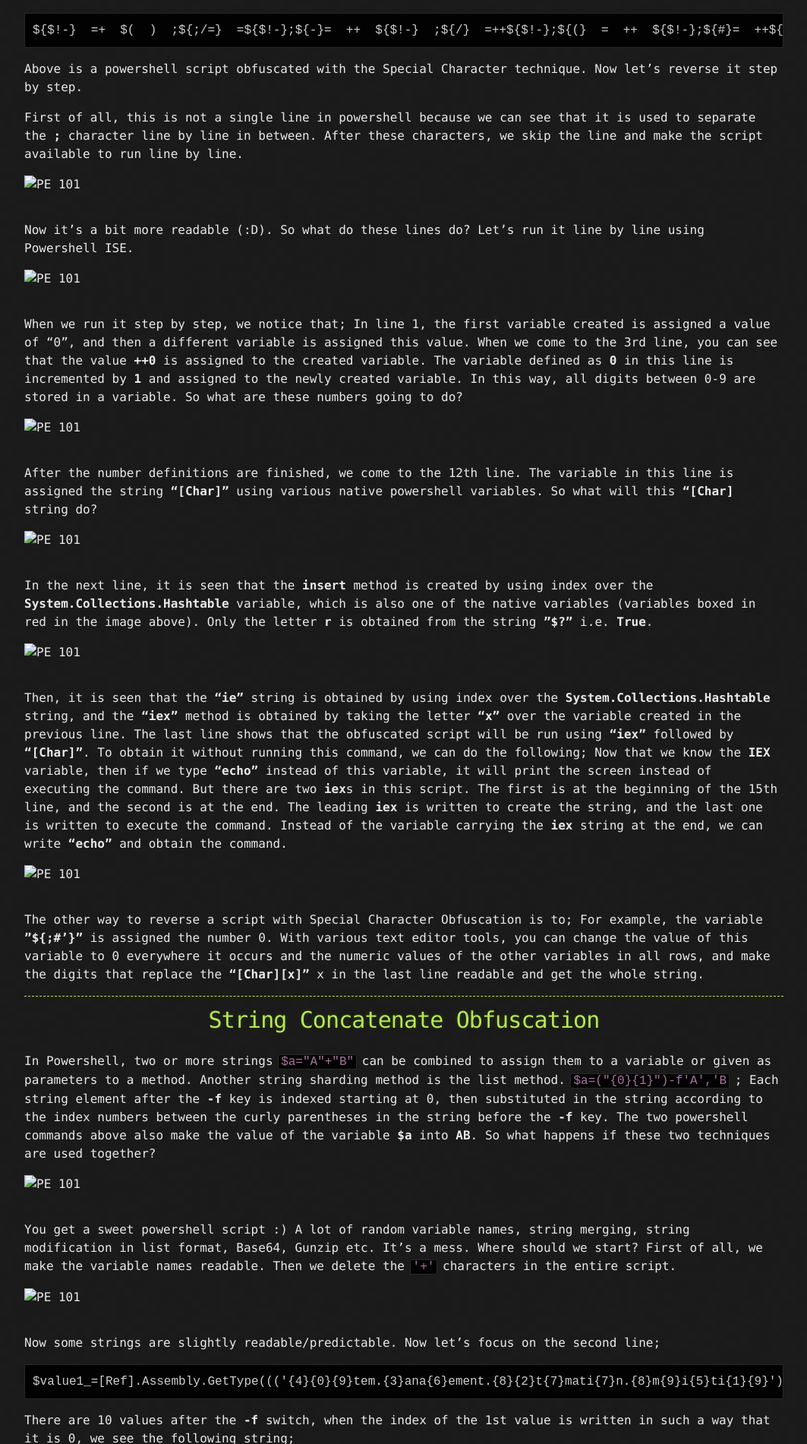
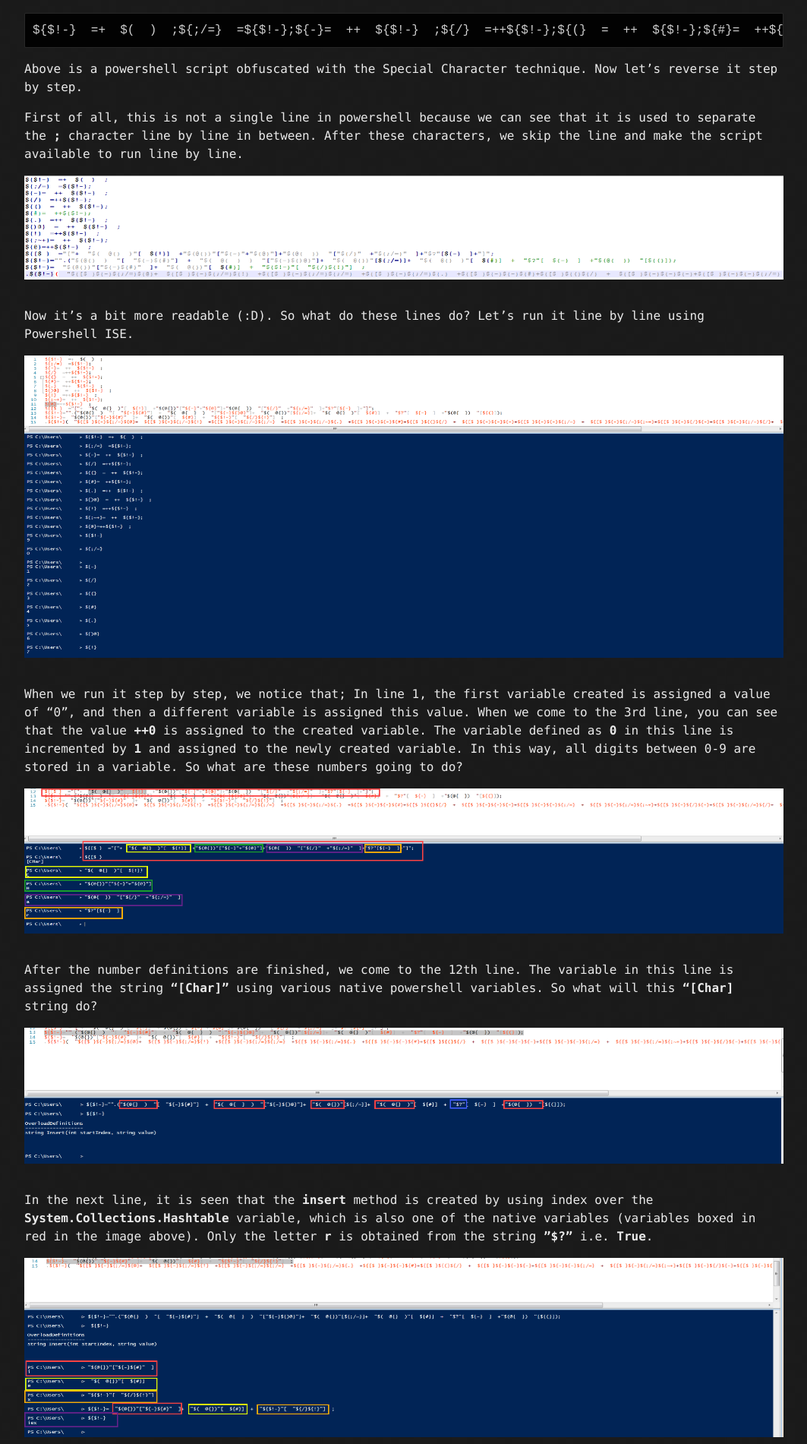
Before and after one commit to fatihbeyexe/onlyf8.github.io, a Jekyll site: the page built from _posts/2023-08-27-powershell-obfuscationEN.md, in a window 1280 px wide. Shown: the part 2291-4192 px from the top of the page at 76% size, without its empty margins (108-1171 px from the left). Built offline with Jekyll 4.4.1, drawn with Linux system fonts in a browser that asks for light colours.

Commit message:
Adding Powershell Obfuscation Posts

````diff
--- a/_posts/2023-08-27-powershell-obfuscationEN.md
+++ b/_posts/2023-08-27-powershell-obfuscationEN.md
@@ -74,27 +74,27 @@ Above is a powershell script obfuscated with the Special Character technique. No
 
 First of all, this is not a single line in powershell because we can see that it is used to separate the **;** character line by line in between. After these characters, we skip the line and make the script available to run line by line.
 
-<img title="PE 101" src="deobfuscation_step1.png" style="display:block; margin-right:auto; margin-left:auto; padding-bottom:20px;">
+<img title="PE 101" src="../assets/deobfuscation_step1.png" style="display:block; margin-right:auto; margin-left:auto; padding-bottom:20px;">
 
 Now it's a bit more readable (:D). So what do these lines do? Let's run it line by line using Powershell ISE.
 
-<img title="PE 101" src="deobfuscation_step2.png" style="display:block; margin-right:auto; margin-left:auto; padding-bottom:20px;">
+<img title="PE 101" src="../assets/deobfuscation_step2.png" style="display:block; margin-right:auto; margin-left:auto; padding-bottom:20px;">
 
 When we run it step by step, we notice that; In line 1, the first variable created is assigned a value of "0", and then a different variable is assigned this value. When we come to the 3rd line, you can see that the value **++0** is assigned to the created variable. The variable defined as **0** in this line is incremented by **1** and assigned to the newly created variable. In this way, all digits between 0-9 are stored in a variable. So what are these numbers going to do?
 
-<img title="PE 101" src="deobfuscation_step3.png" style="display:block; margin-right:auto; margin-left:auto; padding-bottom:20px;">
+<img title="PE 101" src="../assets/deobfuscation_step3.png" style="display:block; margin-right:auto; margin-left:auto; padding-bottom:20px;">
 
 After the number definitions are finished, we come to the 12th line. The variable in this line is assigned the string **"[Char]"** using various native powershell variables. So what will this **"[Char]** string do?
 
-<img title="PE 101" src="deobfuscation_step4.png" style="display:block; margin-right:auto; margin-left:auto; padding-bottom:20px;">
+<img title="PE 101" src="../assets/deobfuscation_step4.png" style="display:block; margin-right:auto; margin-left:auto; padding-bottom:20px;">
 
 In the next line, it is seen that the **insert** method is created by using index over the **System.Collections.Hashtable** variable, which is also one of the native variables (variables boxed in red in the image above). Only the letter **r** is obtained from the string **"$?"** i.e. **True**.
 
-<img title="PE 101" src="deobfuscation_step5.png" style="display:block; margin-right:auto; margin-left:auto; padding-bottom:20px;">
+<img title="PE 101" src="../assets/deobfuscation_step5.png" style="display:block; margin-right:auto; margin-left:auto; padding-bottom:20px;">
 
 Then, it is seen that the **"ie"** string is obtained by using index over the **System.Collections.Hashtable** string, and the **"iex"** method is obtained by taking the letter **"x"** over the variable created in the previous line. The last line shows that the obfuscated script will be run using **"iex"** followed by **"[Char]"**. To obtain it without running this command, we can do the following; Now that we know the **IEX** variable, then if we type **"echo"** instead of this variable, it will print the screen instead of executing the command. But there are two **iex**s in this script. The first is at the beginning of the 15th line, and the second is at the end. The leading **iex** is written to create the string, and the last one is written to execute the command. Instead of the variable carrying the **iex** string at the end, we can write **"echo"** and obtain the command.
 
-<img title="PE 101" src="deobfuscation_step6.png" style="display:block; margin-right:auto; margin-left:auto; padding-bottom:20px;">
+<img title="PE 101" src="../assets/deobfuscation_step6.png" style="display:block; margin-right:auto; margin-left:auto; padding-bottom:20px;">
 
 The other way to reverse a script with Special Character Obfuscation is to; For example, the variable **"${;#'}"** is assigned the number 0. With various text editor tools, you can change the value of this variable to 0 everywhere it occurs and the numeric values of the other variables in all rows, and make the digits that replace the **"[Char][x]"** x in the last line readable and get the whole string.
 
@@ -105,11 +105,11 @@ The other way to reverse a script with Special Character Obfuscation is to; For
 
 In Powershell, two or more strings ```$a="A"+"B"``` can be combined to assign them to a variable or given as parameters to a method. Another string sharding method is the list method. ```$a=("{0}{1}")-f'A','B``` ; Each string element after the **-f** key is indexed starting at 0, then substituted in the string according to the index numbers between the curly parentheses in the string before the **-f** key. The two powershell commands above also make the value of the variable **$a** into **AB**. So what happens if these two techniques are used together?
 
-<img title="PE 101" src="formatList-1.png" style="display:block; margin-right:auto; margin-left:auto; padding-bottom:20px;">
+<img title="PE 101" src="../assets/formatList-1.png" style="display:block; margin-right:auto; margin-left:auto; padding-bottom:20px;">
 
 You get a sweet powershell script :) A lot of random variable names, string merging, string modification in list format, Base64, Gunzip etc. It's a mess. Where should we start? First of all, we make the variable names readable. Then we delete the ```'+'``` characters in the entire script.
 
-<img title="PE 101" src="formatList-2.png" style="display:block; margin-right:auto; margin-left:auto; padding-bottom:20px;">
+<img title="PE 101" src="../assets/formatList-2.png" style="display:block; margin-right:auto; margin-left:auto; padding-bottom:20px;">
 
 Now some strings are slightly readable/predictable. Now let's focus on the second line;
 
@@ -125,37 +125,37 @@ $value1_=[Ref].Assembly.GetType(('System.Management.Automation.AmsiUtils'));
 
 This is how the **-f** structure is resolved. Now let's make all the lines readable in the same way.
 
-<img title="PE 101" src="formatList-3.png" style="display:block; margin-right:auto; margin-left:auto; padding-bottom:20px;">
+<img title="PE 101" src="../assets/formatList-3.png" style="display:block; margin-right:auto; margin-left:auto; padding-bottom:20px;">
 
 We have solved all the strings, now let's make sense of them. We notice that many of the concepts mentioned in the lines are written on disabling the security mechanisms found in powershell. These; AMSI (Anti-Malware Scan Interface), ScriptBlockLogging (security mechanism for logging the running powershell scripts), etc. The version control in the first line is thought to be put in place to check whether these security mechanisms exist. The AMSI mechanism is a feature added in PowerShell 4.0 and ScriptBlockLogging is a feature added in PowerShell 5.0. If these commands will run on powershell with version 3 and less, we will get an error when we try to operate on these mechanisms because there will not be these mechanisms already. It is because of this that the attackers are thought to have put such control in place.
 
 On the last line, the ampersand (&) sign and the following command are executed. So what is this command? After merging with the **+** character, we come across a string that is decompressed with a Base64Decode and then Gunzip with the Format List. In other words, the command that is wanted to be executed; Compressed with Gunzip, encoded with Base64, made compatible with Format List, fragmented with **+** character and finalized. If we do this order in reverse, we can reach the original string.
 
-<img title="PE 101" src="cyberChef-1.png" style="display:block; margin-right:auto; margin-left:auto; padding-bottom:20px;">
+<img title="PE 101" src="../assets/cyberChef-1.png" style="display:block; margin-right:auto; margin-left:auto; padding-bottom:20px;">
 
 We go to the next step by doing the original string on CyberChef first **FromBase64** and then **Gunzip Decompress**. We encounter a powershell script again. When we look at this powershell script, we can understand that it runs a shellcode using .NET methods. It is understood that a place is allocated with **VirtualAlloc** in the memory block, then this newly created part is encoded with Base64, then the decoded shellcode is moved with **Copy** and then it is run with **CreateThread**.
 
-<img title="PE 101" src="secondStage-1.png" style="display:block; margin-right:auto; margin-left:auto; padding-bottom:20px;">
+<img title="PE 101" src="../assets/secondStage-1.png" style="display:block; margin-right:auto; margin-left:auto; padding-bottom:20px;">
 
 In the next stage, we will get the shellcode and see what I can get. First of all, we decode the Base64 value here using CyberChef and download it using the **Download** feature.
 
-<img title="PE 101" src="cyberChef-2.png" style="display:block; margin-right:auto; margin-left:auto; padding-bottom:20px;">
+<img title="PE 101" src="../assets/cyberChef-2.png" style="display:block; margin-right:auto; margin-left:auto; padding-bottom:20px;">
 
 We will debug this shellcode using **BlobRunner**. There are two methods here; We can run BlobRunner from the command line with the **BlobRunner.exe [ShellCode File]** line and then attach to this process through the debugger (BlobRunner stops itself before running ShellCode and waits for you to press a key) and continue the program by toggle breakpoint the address where BlobRunner loads ShellCode, or we can run BlobRunner directly from the debugger and change the command line and do the same operations.
 
-<img title="PE 101" src="shellcodeDebug-1.png" style="display:block; margin-right:auto; margin-left:auto; padding-bottom:20px;">
+<img title="PE 101" src="../assets/shellcodeDebug-1.png" style="display:block; margin-right:auto; margin-left:auto; padding-bottom:20px;">
 
 When we run it, we see APIs that resolve dynamically. Here we detect that the APIs resolved in the **jmp rax** line are called, and we toggle breakpoint this line and track the APIs called through the **RAX** register.
 
-<img title="PE 101" src="shellcodeDebug-2.png" style="display:block; margin-right:auto; margin-left:auto; padding-bottom:20px;">
+<img title="PE 101" src="../assets/shellcodeDebug-2.png" style="display:block; margin-right:auto; margin-left:auto; padding-bottom:20px;">
 
 First of all, loading the **ws2_32** library with the **LoadLibrary** API, we understand that it will perform socket operations. Then we see that it creates a socket with the **WSAStartup** API.
 
-<img title="PE 101" src="shellcodeDebug-3.png" style="display:block; margin-right:auto; margin-left:auto; padding-bottom:20px;">
+<img title="PE 101" src="../assets/shellcodeDebug-3.png" style="display:block; margin-right:auto; margin-left:auto; padding-bottom:20px;">
 
 It activates the created socket using the **bind** API. When we look at the parameters, we find that the **4444** port is listening.
 
-<img title="PE 101" src="shellcodeDebug-4.png" style="display:block; margin-right:auto; margin-left:auto; padding-bottom:20px;">
+<img title="PE 101" src="../assets/shellcodeDebug-4.png" style="display:block; margin-right:auto; margin-left:auto; padding-bottom:20px;">
 
 As a result, we determine that the powershell script we deobfuscate from the first step is a **bind shell** type of malware.
 
````
Also changed, not shown: _posts/2023-08-27-powershell-obfuscation.md (+16 -16 lines).
